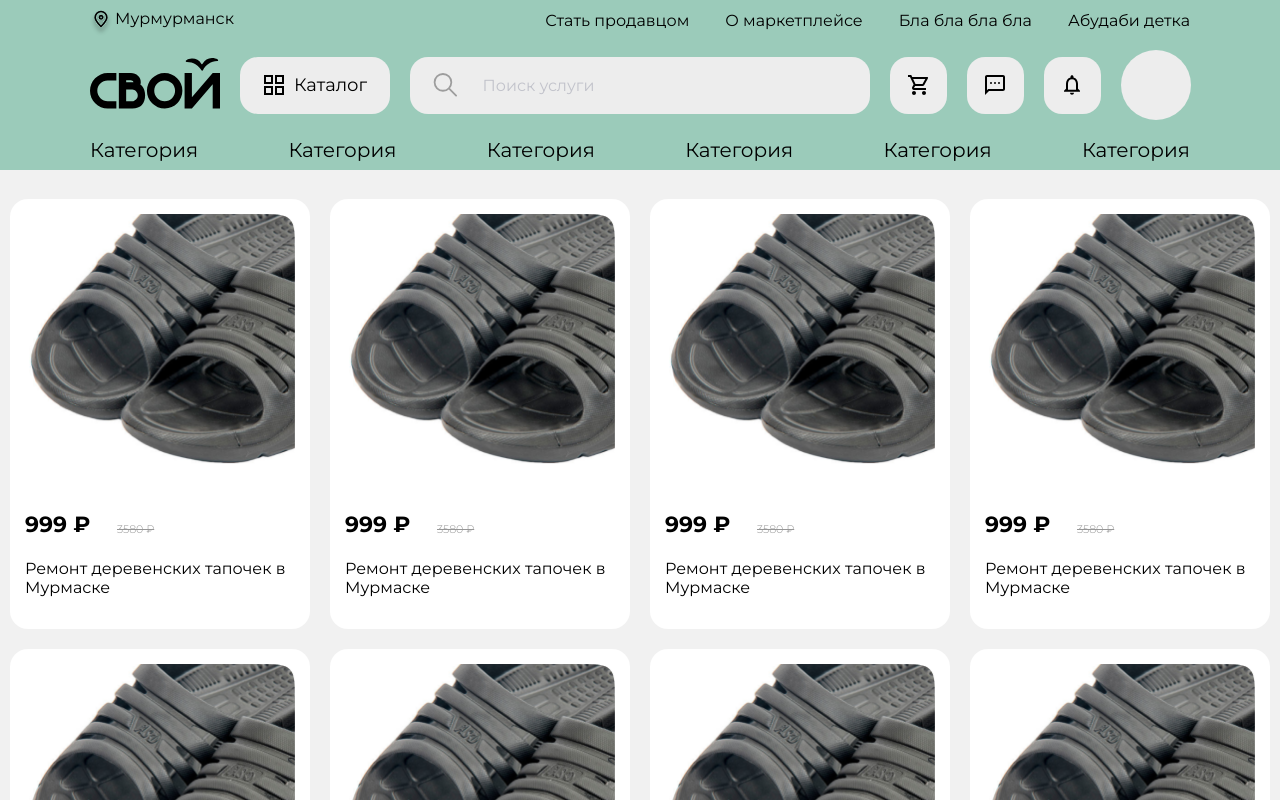
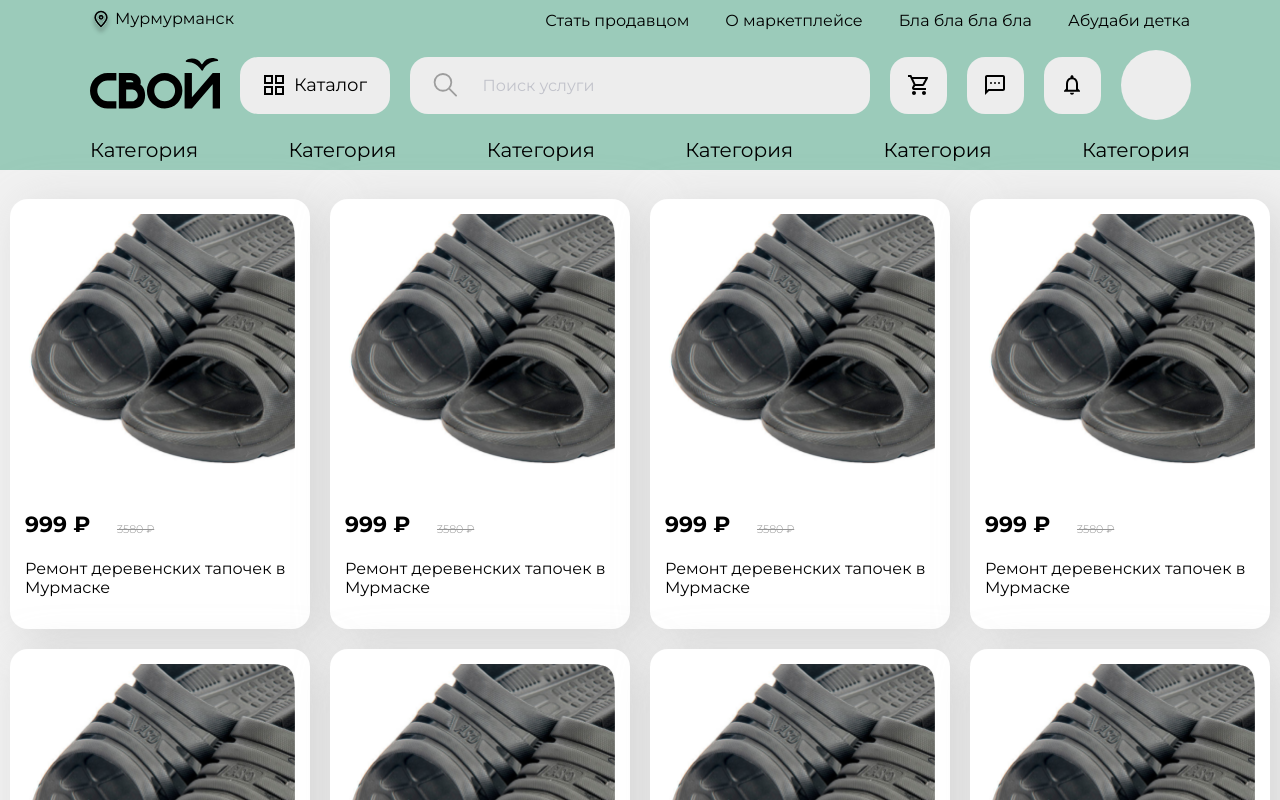
Before and after one commit to danilaabramov/Murmansk-client, a Next.js app: page / in a window 1280 px wide. Shown: the top 800 px of the page. Built offline with nearby package versions, Linux system fonts and the light colour scheme.

Commit message:
add box-shadow cards

```diff
--- a/src/app/Card.tsx
+++ b/src/app/Card.tsx
@@ -13,7 +13,8 @@ const CardContainer = styled.div`
   height: 430px;
   padding: 15px;
   background: #fff;
-  border-radius: 18px
+  border-radius: 18px;
+  box-shadow: 13.41523px 8.90378px 44.5189px 0px rgba(199, 199, 199, 0.60);
 `
 
 const ImageContainer = styled.div`
```
